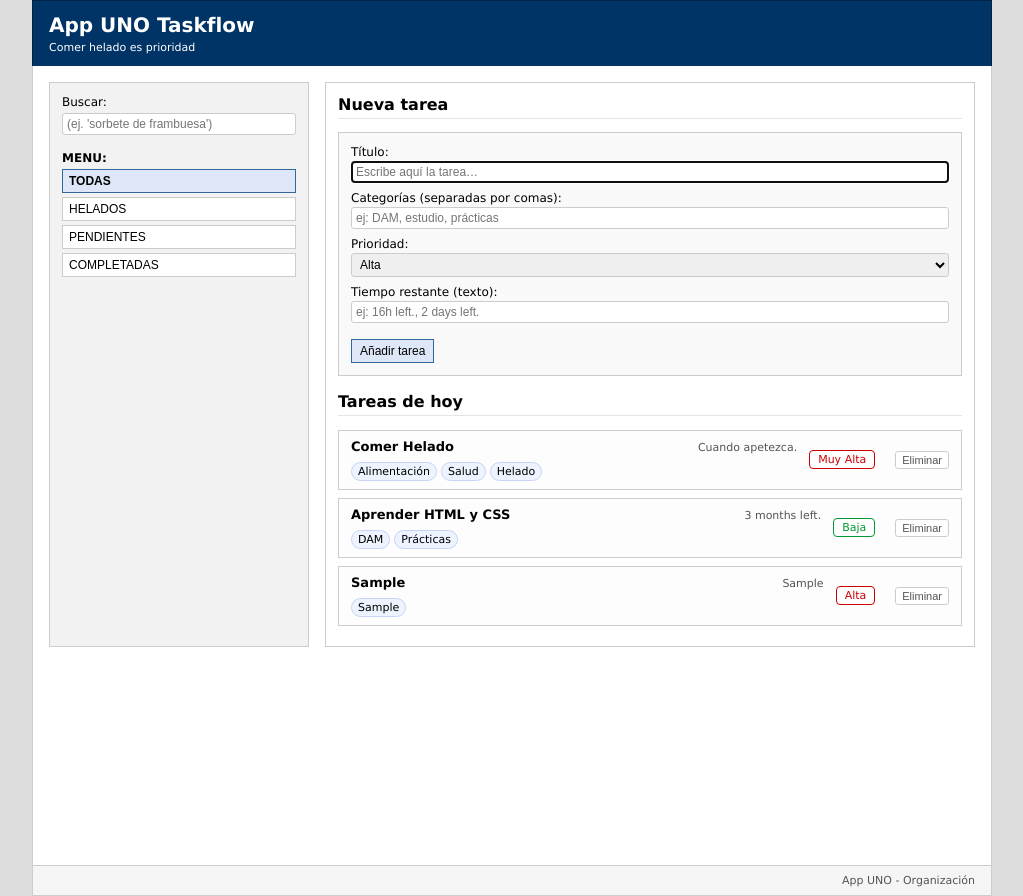
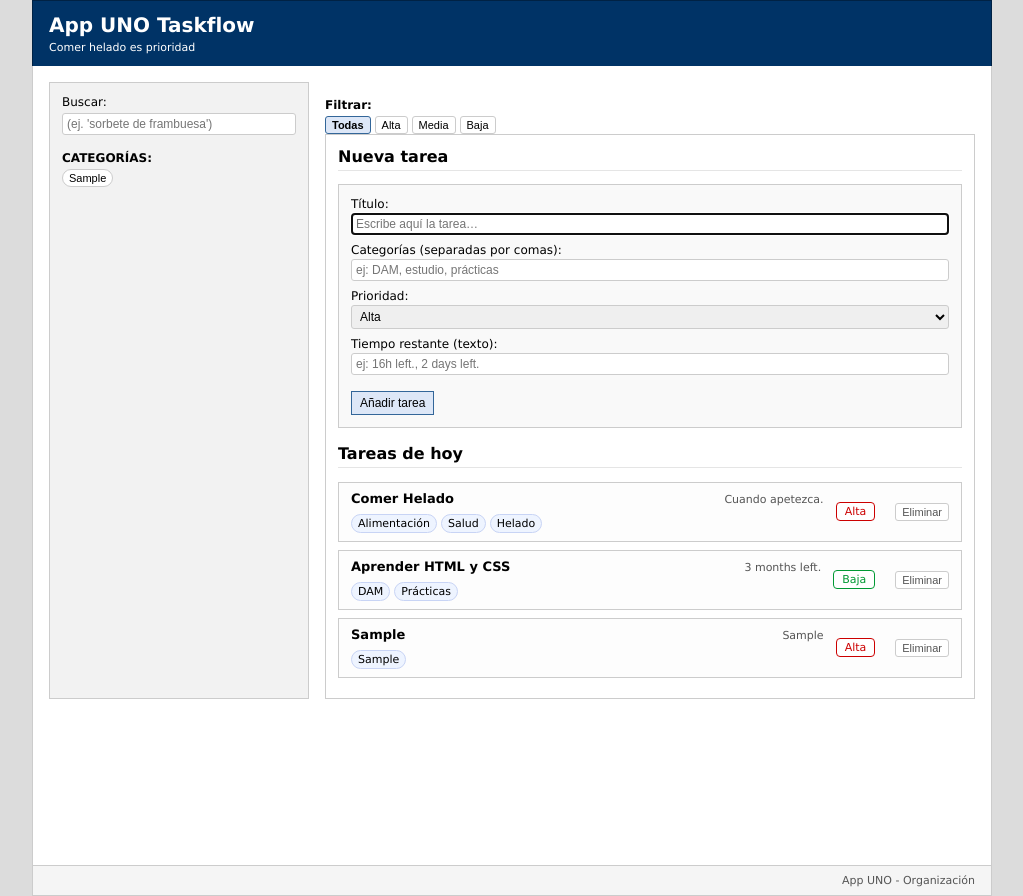
Before and after one commit to Rukion/taskflow-project, a plain HTML site: page index.html in a window 1280 px wide. Both pictures are taken after typing "Sample", "Sample", "Sample" into the empty fields and a click on the button "Añadir tarea". Shown: the whole page, without its empty margins (128-1151 px from the left). Drawn offline with Linux system fonts and the light colour scheme.

Commit message:
Añadido: Menu de categorías y Filtro por prioridad.

```diff
--- a/app.js
+++ b/app.js
@@ -5,6 +5,9 @@ document.addEventListener("DOMContentLoaded", () => {
   //  1. ESTADO GLOBAL
   // ================================
   let tasks = [];
+  let activePriorityFilter = ""; // --- estado del filtro de prioridad y de búsqueda ---
+  let activeSearchQuery = "";
+
 
   // ================================
   //  2. REFERENCIAS AL DOM
@@ -14,9 +17,10 @@ document.addEventListener("DOMContentLoaded", () => {
   const tagsInput = document.getElementById("task-tags");
   const prioritySelect = document.getElementById("task-priority");
   const deadlineInput = document.getElementById("task-deadline");
-
   const taskList = document.getElementById("task-list");
   const searchInput = document.getElementById("search");
+  const categoryMenu = document.getElementById("category-menu");
+  const priorityMenu = document.getElementById("priority-menu");
 
         // Delegación de eventos para eliminar tareas (funciona para tareas viejas y nuevas)
         taskList.addEventListener("click", (event) => {
@@ -44,6 +48,10 @@ document.addEventListener("DOMContentLoaded", () => {
 
           // Borramos del DOM
           li.remove();
+
+          // actualizar menú de categorías
+          updateCategoryMenu();
+
         });
 
 
@@ -71,11 +79,52 @@ document.addEventListener("DOMContentLoaded", () => {
         tasks = parsed;
         tasks.forEach((task) => addTaskToList(task));
       }
+
+      updateCategoryMenu(); // actualizar el menú de categorías al cargar las tareas
+
     } catch (error) {
       console.error("Error al leer tareas de localStorage:", error);
       tasks = [];
     }
   }
+
+// ================================
+//  ACTUALIZAR MENÚ DE CATEGORÍAS
+// ================================
+function updateCategoryMenu() {
+  if (!categoryMenu) return;
+
+  // 1) Reunir todas las categorías (tags) en un Set para tener únicas
+  const categorySet = new Set();
+
+  tasks.forEach((task) => {
+    if (Array.isArray(task.tags)) {
+      task.tags.forEach((tag) => {
+        const clean = tag.trim();
+        if (clean) {
+          categorySet.add(clean);
+        }
+      });
+    }
+  });
+
+  // 2) Convertir a array y ordenar alfabéticamente
+  const categories = Array.from(categorySet).sort((a, b) =>
+    a.localeCompare(b, "es", { sensitivity: "base" }) // español españa
+  );
+
+  // 3) Limpiar el contenido actual del menú
+  categoryMenu.innerHTML = "";
+
+  // 4) Crear un botón/píldora por categoría
+  categories.forEach((cat) => {
+    const pill = document.createElement("button");
+    pill.type = "button";
+    pill.classList.add("category-pill");
+    pill.textContent = cat;
+    categoryMenu.appendChild(pill);
+  });
+}
 
   // ================================
   //  4. PINTAR TAREA EN EL DOM
@@ -223,36 +272,57 @@ document.addEventListener("DOMContentLoaded", () => {
     // 3) pintar en el DOM
     addTaskToList(newTask);
 
-    // 4) limpiar formulario
+    // 👉 4) actualizar menú de categorías
+    updateCategoryMenu();
+
+    // 5) limpiar formulario
     form.reset();
     titleInput.focus();
+
   });
 
   // ================================
-  //  6. FILTRO DE BÚSQUEDA (BONUS)
+  //  6. FILTRO DE BÚSQUEDA Y PRIORIDAD
   // ================================
-  function applyFilter(query) {
-    const normalizedQuery = query.toLowerCase();
 
+  function applyFilter() {
+    const normalizedQuery = activeSearchQuery.toLowerCase();
     const allTasks = taskList.querySelectorAll(".task");
+
     allTasks.forEach((li) => {
-      // texto de la tarjeta: título, tags, deadline, etc.
       const text = li.innerText.toLowerCase();
 
-      if (text.includes(normalizedQuery)) {
-        li.style.display = ""; // visible
-      } else {
-        li.style.display = "none"; // oculto
+      // 1) Coincidencia por texto
+      const matchesText = text.includes(normalizedQuery);
+
+      // 2) Coincidencia por prioridad
+      let matchesPriority = true; // por defecto, si no hay filtro, pasa
+
+      if (activePriorityFilter) {
+        const badge = li.querySelector(".task-badge");
+        if (!badge) {
+          matchesPriority = false;
+        } else {
+          const classList = badge.classList;
+          if (activePriorityFilter === "high") {
+            matchesPriority = classList.contains("priority-high");
+          } else if (activePriorityFilter === "medium") {
+            matchesPriority = classList.contains("priority-medium");
+          } else if (activePriorityFilter === "low") {
+            matchesPriority = classList.contains("priority-low");
+          }
+        }
       }
-    });
-  }
 
-  if (searchInput) {
-    searchInput.addEventListener("input", (event) => {
-      const query = event.target.value.trim();
-      applyFilter(query);
-    });
-  }
+    // 3) Mostrar solo si cumple ambos filtros
+    if (matchesText && matchesPriority) {
+      li.style.display = "";
+    } else {
+      li.style.display = "none";
+    }
+  });
+}
+
 
   // ================================
   //  7. CARGA INICIAL DESDE LOCALSTORAGE
--- a/index.html
+++ b/index.html
@@ -23,7 +23,7 @@
     <div class="layout">
       <!-- BARRA LATERAL -->
       <aside class="sidebar">
-        <section class="search-section">
+        <section class="search-section"> <!-- BUSCADOR -->
           <label for="search" class="field-label">Buscar:</label>
           <input
             id="search"
@@ -33,14 +33,22 @@
           />
         </section>
 
-        <section class="menu-section">
-          <p class="menu-title">MENU:</p>
-          <button class="menu-button menu-button-primary">TODAS</button>
-          <button class="menu-button">HELADOS</button>
-          <button class="menu-button">PENDIENTES</button>
-          <button class="menu-button">COMPLETADAS</button>
+        <section class="menu-section"> <!-- NUEVO MENÚ DE CATEGORÍAS -->
+          <p class="menu-title">CATEGORÍAS:</p>
+          <div id="category-menu" class="category-menu">
+            <!-- Aquí se pintarán las categorías dinámicamente -->
+          </div>
         </section>
       </aside>
+
+        <section class="menu-section"> <!-- FILTRO DE PRIORIDAD -->
+          <p class="menu-title">Filtrar:</p>
+          <div id="priority-menu" class="priority-menu">
+            <button type="button" class="priority-filter active" data-priority="">Todas</button>
+            <button type="button" class="priority-filter" data-priority="high">Alta</button>
+            <button type="button" class="priority-filter" data-priority="medium">Media</button>
+            <button type="button" class="priority-filter" data-priority="low">Baja</button>
+          </div>
 
       <!-- CONTENIDO PRINCIPAL -->
       <main>
@@ -119,7 +127,7 @@
                   </div>
                 </div>
 
-                <span class="task-badge priority-high">Muy Alta</span>
+                <span class="task-badge priority-high">Alta</span>
                 <button type="button" class="task-delete">Eliminar</button>
               </label>
             </li>
@@ -145,10 +153,6 @@
                 <button type="button" class="task-delete">Eliminar</button>
               </label>
             </li>
-
-    </ul>
-
-
           </ul>
         </section>
       </main>
--- a/styles.css
+++ b/styles.css
@@ -149,27 +149,58 @@ main {
   font-weight: bold;
 }
 
-.menu-button {
-  width: 100%;
-  text-align: left;
+
+/* Contenedor de categorías: fila con wrap */
+.category-menu {
+  display: flex;
+  flex-wrap: wrap;        /* 🔥 aquí está la magia del salto de línea */
+  gap: 4px;               /* espacio horizontal/vertical entre globos */
+}
+
+/* Cada categoría como “píldora” compacta */
+.category-pill {
+  display: inline-flex;
+  align-items: center;
+  padding: 2px 6px;
+  font-size: 11px;
+  border-radius: 999px;   /* forma de pastilla */
+  border: 1px solid var(--color-border);
   background-color: #ffffff;
   color: var(--color-text);
-  border: 1px solid var(--color-border);
-  padding: 4px 6px;
-  font-size: 12px;
-  cursor: pointer;
-  margin-bottom: var(--space-xs);
+  cursor: default;        /* de momento solo informativo */
+  white-space: nowrap;    /* que no rompa la palabra dentro */
 }
 
-.menu-button:hover {
+.category-pill:hover {
   border-color: var(--color-primary);
 }
 
-.menu-button-primary {
+.priority-menu { /* MENÚ DE PRIORIDADES */
+  display: flex;
+  flex-wrap: wrap;
+  gap: 4px;
+}
+
+.priority-filter {
+  padding: 2px 6px;
+  font-size: 11px;
+  border-radius: var(--radius-sm);
+  border: 1px solid var(--color-border);
+  background-color: #ffffff;
+  color: var(--color-text);
+  cursor: pointer;
+}
+
+.priority-filter:hover {
+  border-color: var(--color-primary);
+}
+
+.priority-filter.active {
   background-color: #dde7f7;
   border-color: var(--color-primary);
   font-weight: bold;
 }
+
 
 /* =========================
    LISTA DE TAREAS (FLEX)
```
Also changed, not shown: README.md.
